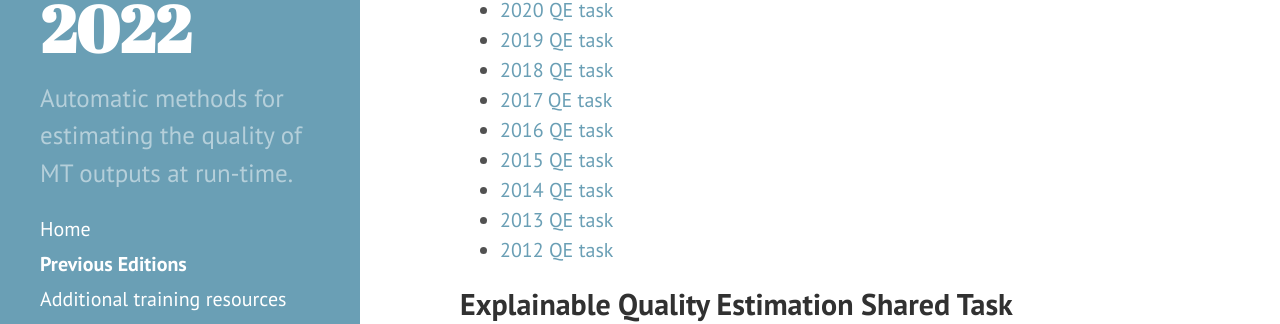
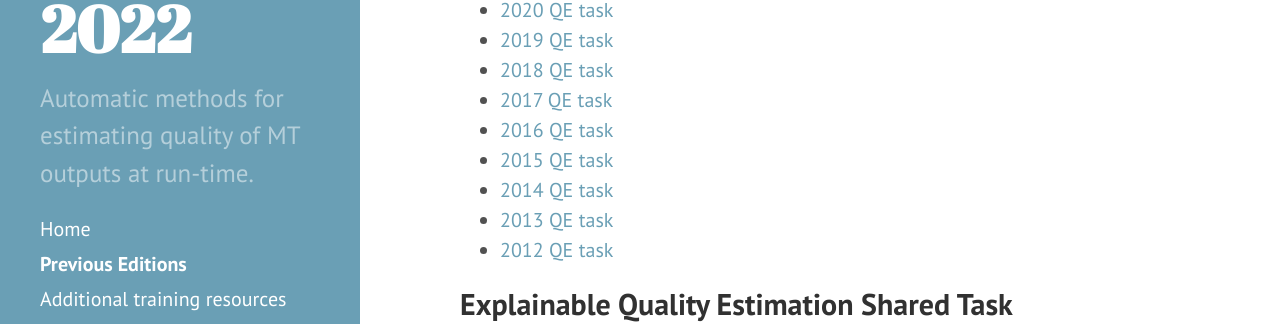
Before and after one commit to WMT-QE-Task/wmt-qe-2022, a Jekyll site: the page built from subtasks/previous.md, in a window 1280 px wide. Shown: the part 353-677 px from the top of the page. Built offline with Jekyll 4.4.1, drawn with Linux system fonts in a browser that asks for light colours; Markdown is read by kramdown in place of the engine named in the settings.

Commit message:
address revision

```diff
--- a/_config.yml
+++ b/_config.yml
@@ -8,8 +8,8 @@ permalink:        pretty
 # Setup
 title:            'WMT QE Shared Task 2022'
 #tagline:          'A Jekyll theme'
-description:      'Automatic methods for estimating the quality of MT outputs at run-time.'
-# url:               https://wmt-qe-task.github.io/wmt-qe-2022/
+description:      'Automatic methods for estimating quality of MT outputs at run-time.'
+url:             /wmt-qe-2022/
 baseurl:           /wmt-qe-2022/
 
 #author:
```
